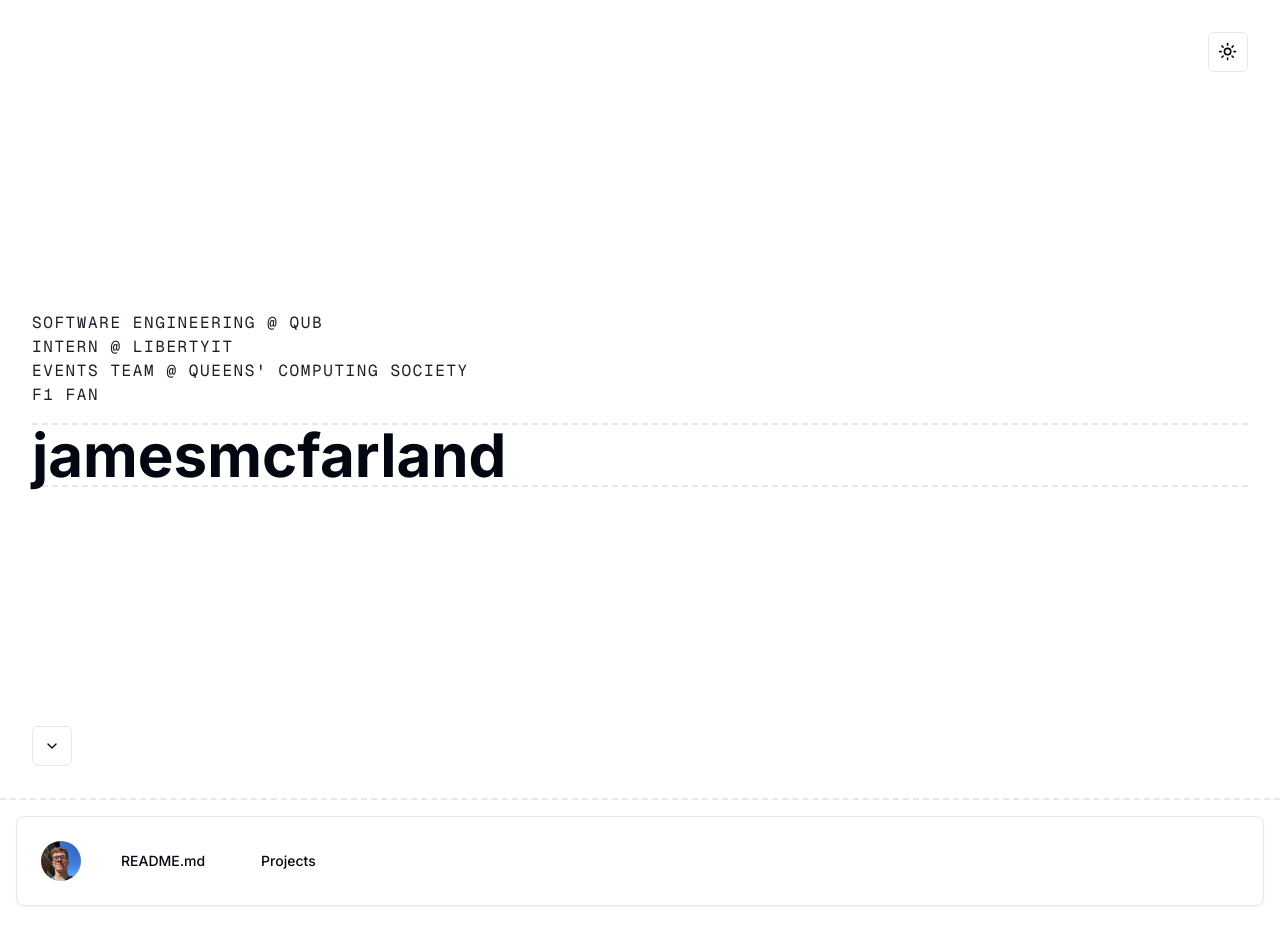
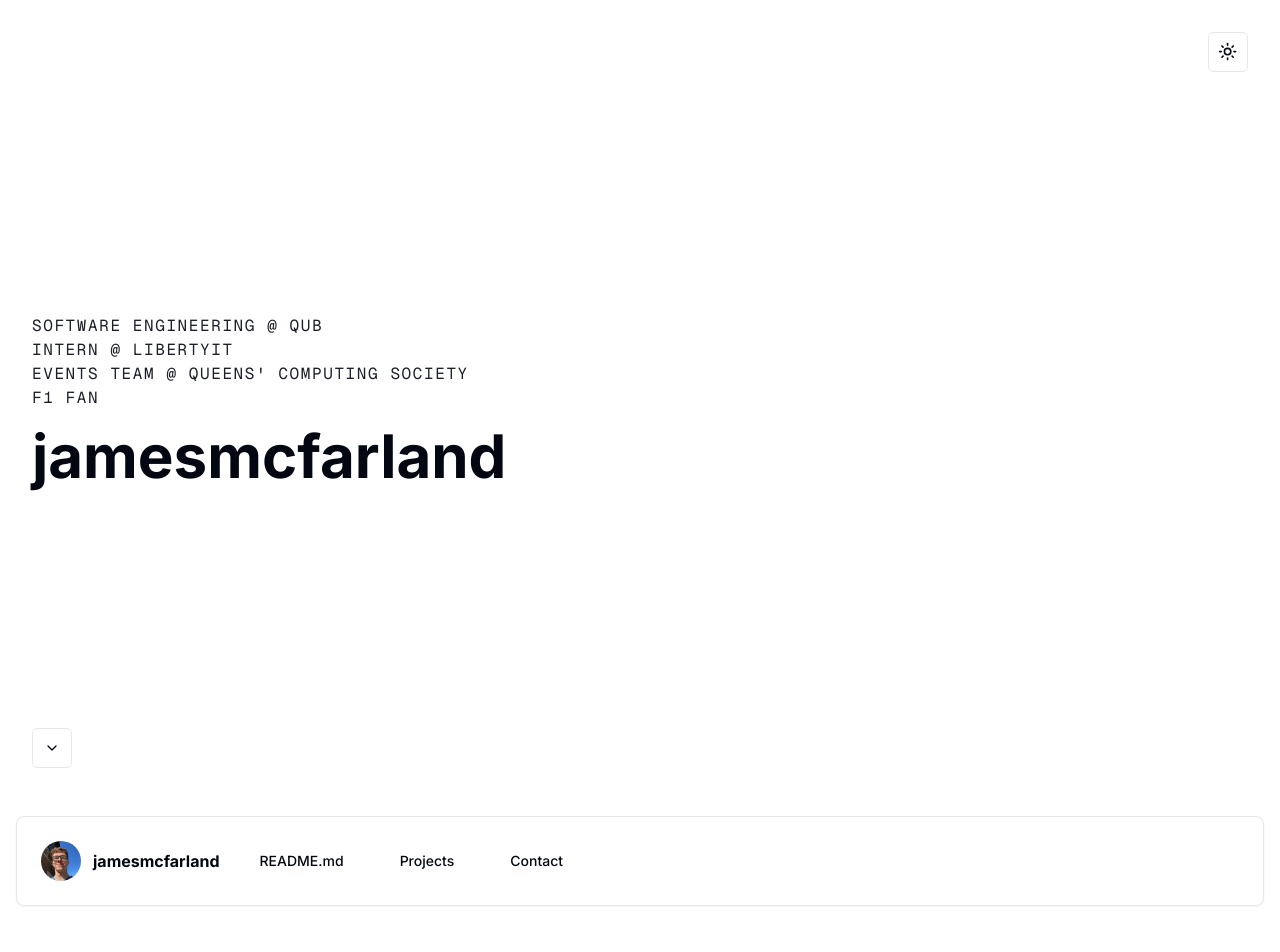
Before and after one commit to jamesmcfarland/cvv4, a Next.js app: page / in a window 1280 px wide. Shown: the top 952 px of the page. Built offline with nearby package versions, Linux system fonts and the light colour scheme.

Commit message:
final polish

```diff
--- a/src/app/page.tsx
+++ b/src/app/page.tsx
@@ -5,11 +5,12 @@ import { GeistMono } from "geist/font";
 import Nav from "@/components/nav";
 import ProjectsSection from "@/components/sections/projects";
 import { Separator } from "@/components/ui/separator";
+import ContactSection from "@/components/sections/contact";
 
 export default function Home() {
   return (
     <main>
-      <div className="h-screen w-full flex flex-col justify-between p-8 border-b-2 border-dashed">
+      <div className="h-screen w-full flex flex-col justify-between p-8">
         <div className="self-end">
           <LightDarkModeToggle />
         </div>
@@ -22,7 +23,7 @@ export default function Home() {
             <h1>events team @ queens&apos; computing society</h1>
             <h1>f1 fan</h1>
           </div>
-          <h1 className="text-4xl sm:text-6xl font-bold lowercase border-t-2 border-b-2 border-dashed">
+          <h1 className="text-4xl sm:text-6xl font-bold lowercase">
             jamesmcfarland
           </h1>
         </div>
@@ -35,6 +36,8 @@ export default function Home() {
       <AboutSection />
       <Separator className="my-4" />
       <ProjectsSection />
+      <Separator className="my-4" />
+      <ContactSection />
     </main>
   );
 }
--- a/src/components/nav.tsx
+++ b/src/components/nav.tsx
@@ -14,20 +14,24 @@ const links = [
     name: "Projects",
     link: "projects",
   },
+  {
+    name: "Contact",
+    link: "contact",
+  },
 ];
 
 const Nav = () => {
   return (
-    <div className=" md:sticky top-0 sm:m-4 mb-4 z-50">
+    <div className="sticky top-0 sm:m-4 mb-4 z-50">
       <Card>
         <CardHeader>
-          <div className="flex gap-6 items-center">
-            <div className="flex items-center gap-4">
+          <div className="flex gap-2 md:gap-6 items-center">
+            <div className="flex items-center gap-3">
               <Avatar>
                 <AvatarImage src="/james.jpg" />
                 <AvatarFallback>JM</AvatarFallback>
               </Avatar>
-              <h1 className="font-bold hidden sm:visible">jamesmcfarland</h1>
+              <h1 className="font-bold hidden sm:block">jamesmcfarland</h1>
             </div>
             {links.map((link, i) => (
               <Link
--- /dev/null
+++ b/src/components/sections/contact.tsx
@@ -0,0 +1,38 @@
+"use client";
+import { Element } from "react-scroll";
+import Project from "../project";
+import { contacts } from "@/content/contact";
+import { Button } from "../ui/button";
+import Link from "next/link";
+
+const ContactSection = () => {
+  return (
+    <Element name="contact">
+      <div className="min-h-[40vh] m-4 flex flex-col gap-4 items-center justify-center h-full">
+        <h1 className="text-3xl tracking-tighter font-bold text-center">
+          Like what you see? Get in touch.
+        </h1>
+        <div className="flex justify-center items-center gap-8 flex-wrap">
+          {contacts.map((contact) => (
+            <Link
+              key={contact.name}
+              href={contact.url}
+              rel="noreferrer"
+              target="_blank"
+            >
+              <Button variant="ghost" className="p-2 flex gap-2">
+                <contact.icon className="h-3 w-23 sm:h-4 sm:w-4" />
+                {contact.name}
+              </Button>
+            </Link>
+          ))}
+        </div>
+      </div>
+      <h1 className="opacity-80 w-full text-center py-4">
+        © james mcfarland 2023.
+      </h1>
+    </Element>
+  );
+};
+
+export default ContactSection;
--- /dev/null
+++ b/src/content/contact.ts
@@ -0,0 +1,19 @@
+import { GithubIcon, LinkedinIcon, MailIcon } from "lucide-react";
+
+export const contacts = [
+  {
+    name: "GitHub",
+    url: "https://github.com/jamesmcfarland",
+    icon: GithubIcon,
+  },
+  {
+    name: "LinkedIn",
+    url: "https://www.linkedin.com/in/jamesmcfarland/",
+    icon: LinkedinIcon,
+  },
+  {
+    name: "Email",
+    url: "mailto:james@jamesmcfarland.dev",
+    icon: MailIcon,
+  },
+];
```
